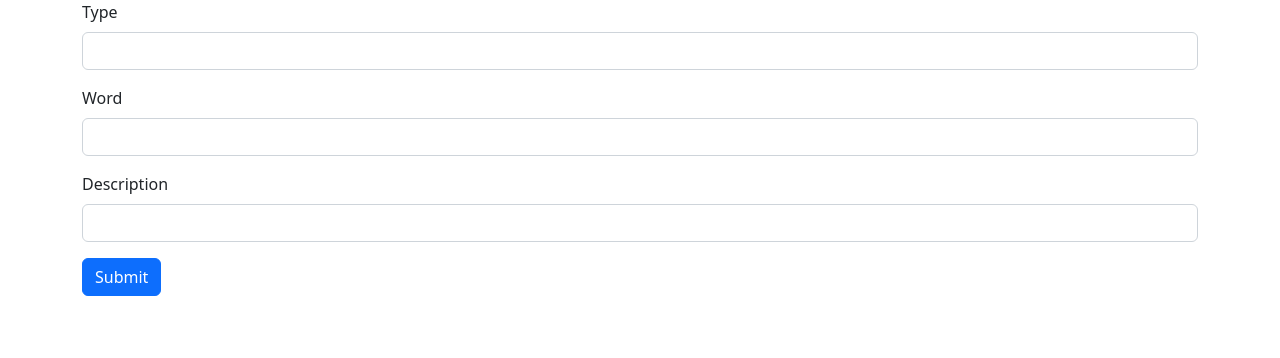
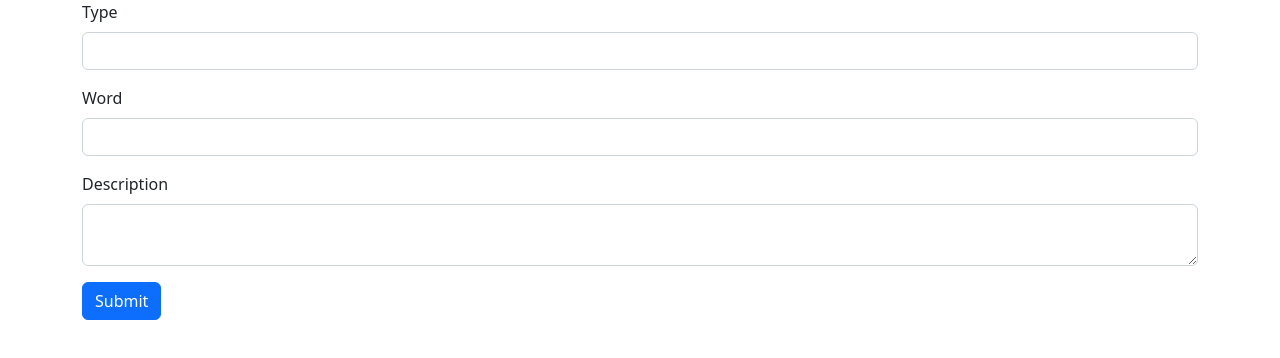
Before and after one commit to hhmmak/flashcard-js, a React (Create React App) app in the folder client/: page /new in a window 1280 px wide. Shown: the top 358 px of the page. Built offline with nearby package versions, Linux system fonts and the light colour scheme.

Commit message:
update form submit and input display

```diff
--- a/client/src/components/CardForm.js
+++ b/client/src/components/CardForm.js
@@ -4,12 +4,17 @@ import Button from 'react-bootstrap/Button';
 const CardForm = ({card, setCard, submitHandler}) => {
 
   const onChangeHandler = (e) => {
-    //TODO setCard
+    setCard({...card, [e.target.name]: e.target.value })
+  }
+
+  const onSubmit = (e) => {
+    e.preventDefault();
+    submitHandler(card);
   }
 
   return (
     <div>
-      <Form onSubmit={submitHandler}>
+      <Form onSubmit={onSubmit}>
         <Form.Group className="mb-3">
           <Form.Label>Type</Form.Label>
           <Form.Control type="text" name='type' onChange={onChangeHandler} value={card.type}/>
@@ -20,7 +25,7 @@ const CardForm = ({card, setCard, submitHandler}) => {
         </Form.Group>
         <Form.Group className="mb-3">
           <Form.Label>Description</Form.Label>
-          <Form.Control type="text" name='description' onChange={onChangeHandler} value={card.description}/>
+          <Form.Control as="textarea" row={5} name='description' onChange={onChangeHandler} value={card.description}/>
         </Form.Group>
         <Button type="submit">Submit</Button>
       </Form>
```
